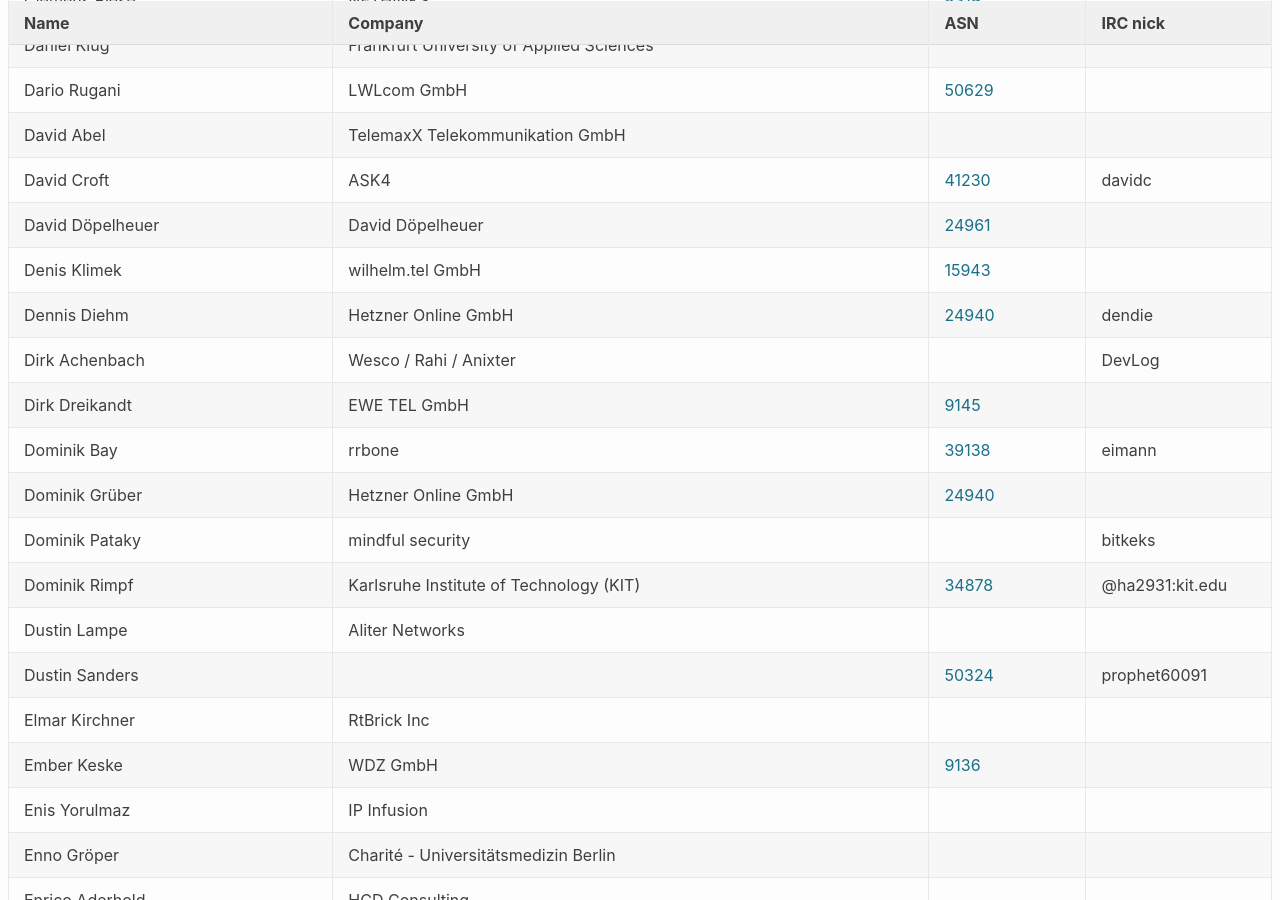
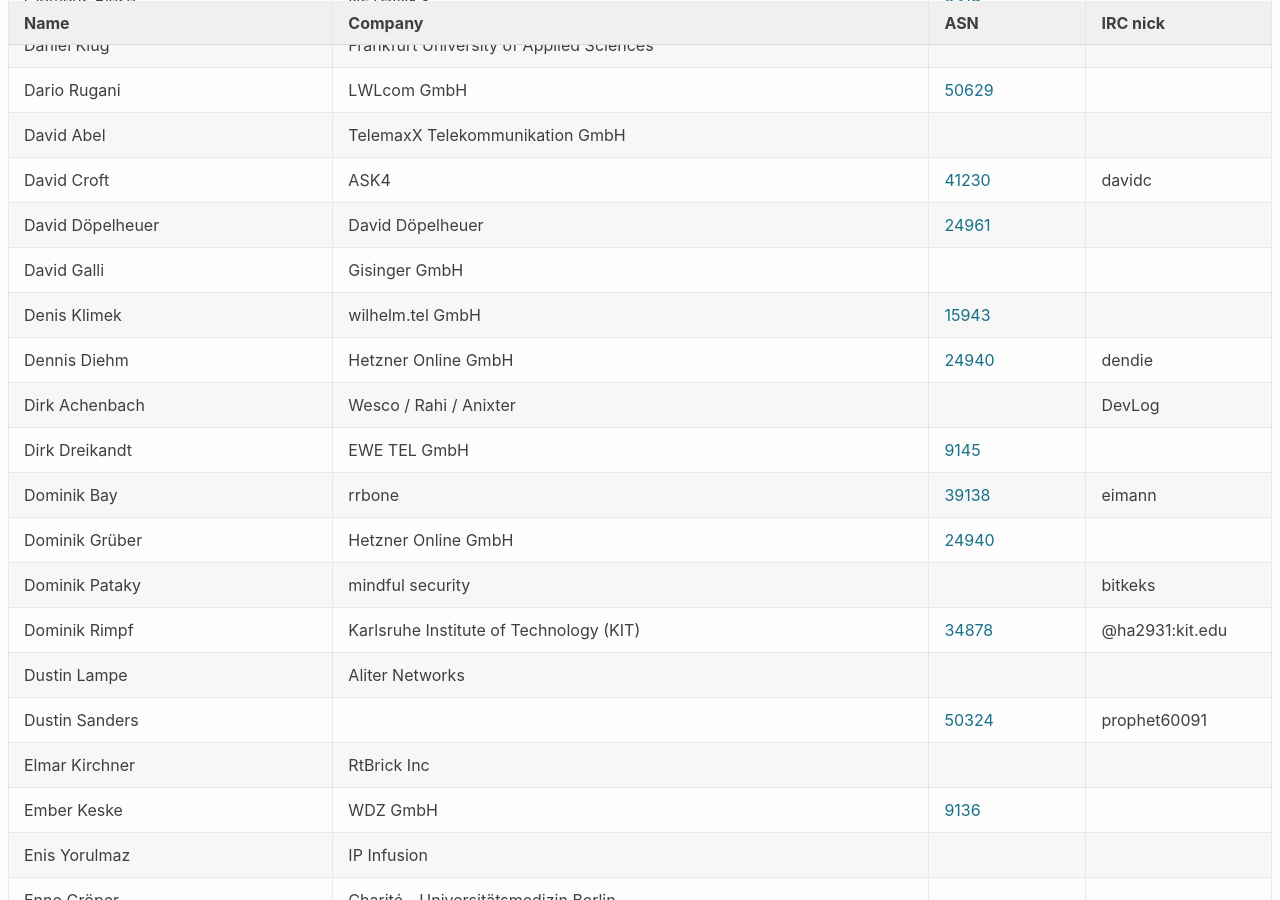
Before and after one commit to denog/pretix-attendeelist, a Jekyll site: the page built from denog15/index.md, in a window 1280 px wide and 900 px high, scrolled down 3439 px. Built offline with Jekyll 4.4.1, drawn with Linux system fonts in a browser that asks for light colours.

Commit message:
Latest data: Wed Oct 25 07:48:17 UTC 2023

```diff
--- a/_data/attendees_denog15_onsite.json
+++ b/_data/attendees_denog15_onsite.json
@@ -468,6 +468,12 @@
     "asn": "24961"
   },
   {
+    "name": "David Galli",
+    "company": "Gisinger GmbH",
+    "irc": null,
+    "asn": null
+  },
+  {
     "name": "Denis Klimek",
     "company": "wilhelm.tel GmbH",
     "irc": null,
```
